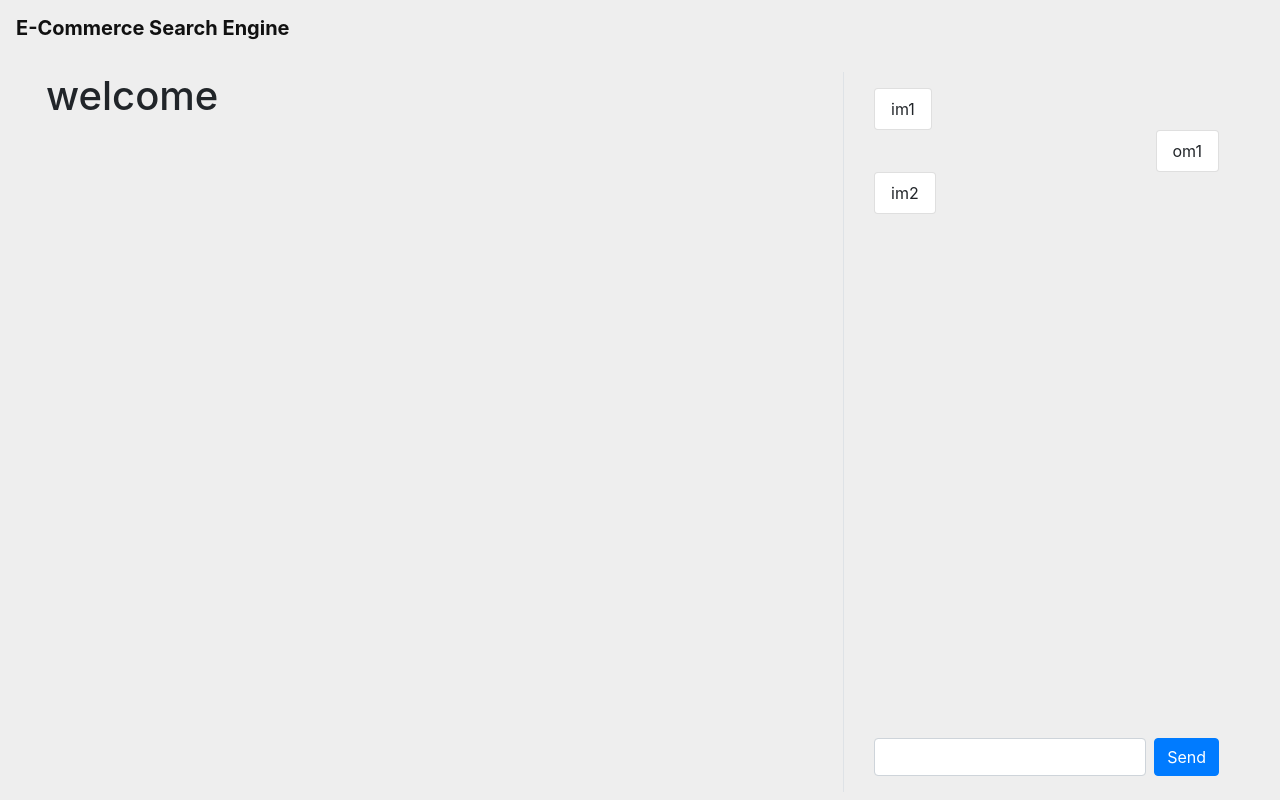
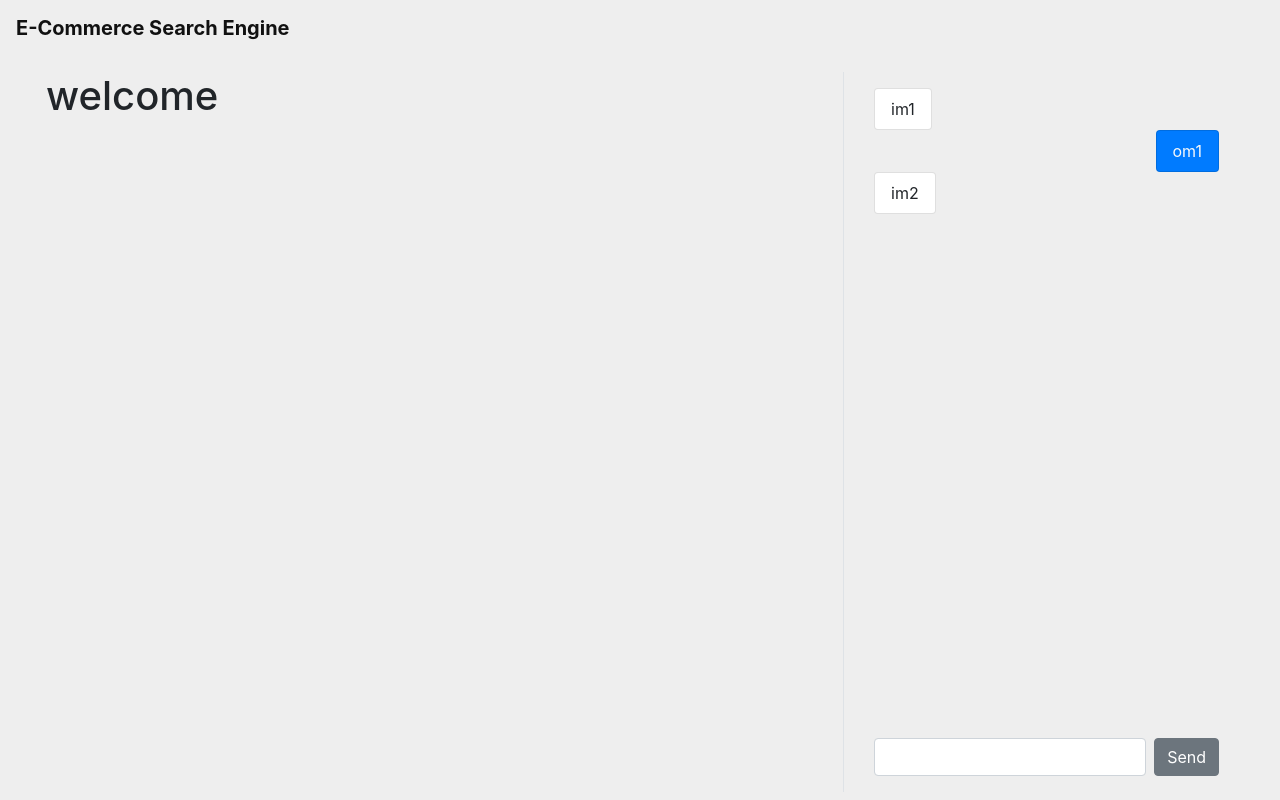
Before and after one commit to MayankGoel28/DSSE, a React (Create React App) app in the folder client/: page / in a window 1280 px wide. Built offline with nearby package versions, Linux system fonts and the light colour scheme; the HTML template or start-up script is replaced by a standard one.

Commit message:
Make chat input field functional

```diff
--- a/client/src/components/Chat.jsx
+++ b/client/src/components/Chat.jsx
@@ -1,37 +1,54 @@
-import React from "react";
-import { Container, Input, Button } from "reactstrap";
+import React, { useState } from "react";
+import { Container, Input, Button, Form } from "reactstrap";
 
 import InMessage from "./InMessage";
 import OutMessage from "./OutMessage";
 
 export default () => {
-    var messages = [
+    const [input, setInput] = useState("");
+    const [messages, setMessages] = useState([
         {
+            id: 0,
             type: "in",
             content: "im1",
         },
         {
+            id: 1,
             type: "out",
             content: "om1",
         },
         {
+            id: 2,
             type: "in",
             content: "im2",
         },
-    ];
+    ]);
+
+    const sendMessage = (e) => {
+        e.preventDefault();
+        console.log(input);
+        setMessages([...messages, { id: messages.length + 1, type: "out", content: input }]);
+        setInput("");
+    };
 
     return (
         <Container fluid className="d-flex flex-column chatbar justify-content-between py-3">
             <Container fluid>
                 {messages.map((message) =>
-                    message.type === "in" ? <InMessage {...message} /> : <OutMessage {...message} />
+                    message.type === "in" ? (
+                        <InMessage key={message.id} {...message} />
+                    ) : (
+                        <OutMessage key={message.id} {...message} />
+                    )
                 )}
             </Container>
-            <Container fluid className="d-flex flex-row px-0">
-                <Input type="text" />
-                <Button color="primary" className="ml-2">
-                    Send
-                </Button>
+            <Container fluid className="px-0">
+                <Form className="d-flex flex-row" onSubmit={sendMessage}>
+                    <Input type="text" value={input} onChange={(e) => setInput(e.target.value)} />
+                    <Button color="secondary" className="ml-2">
+                        Send
+                    </Button>
+                </Form>
             </Container>
         </Container>
     );
--- a/client/src/components/OutMessage.jsx
+++ b/client/src/components/OutMessage.jsx
@@ -4,8 +4,8 @@ import { Card, CardBody, Row } from "reactstrap";
 export default ({ content }) => {
     return (
         <Row className="d-flex justify-content-end">
-            <Card>
-                <CardBody className="py-2 px-3">{content}</CardBody>
+            <Card className="bg-primary">
+                <CardBody className="py-2 px-3 text-light">{content}</CardBody>
             </Card>
         </Row>
     );
```
